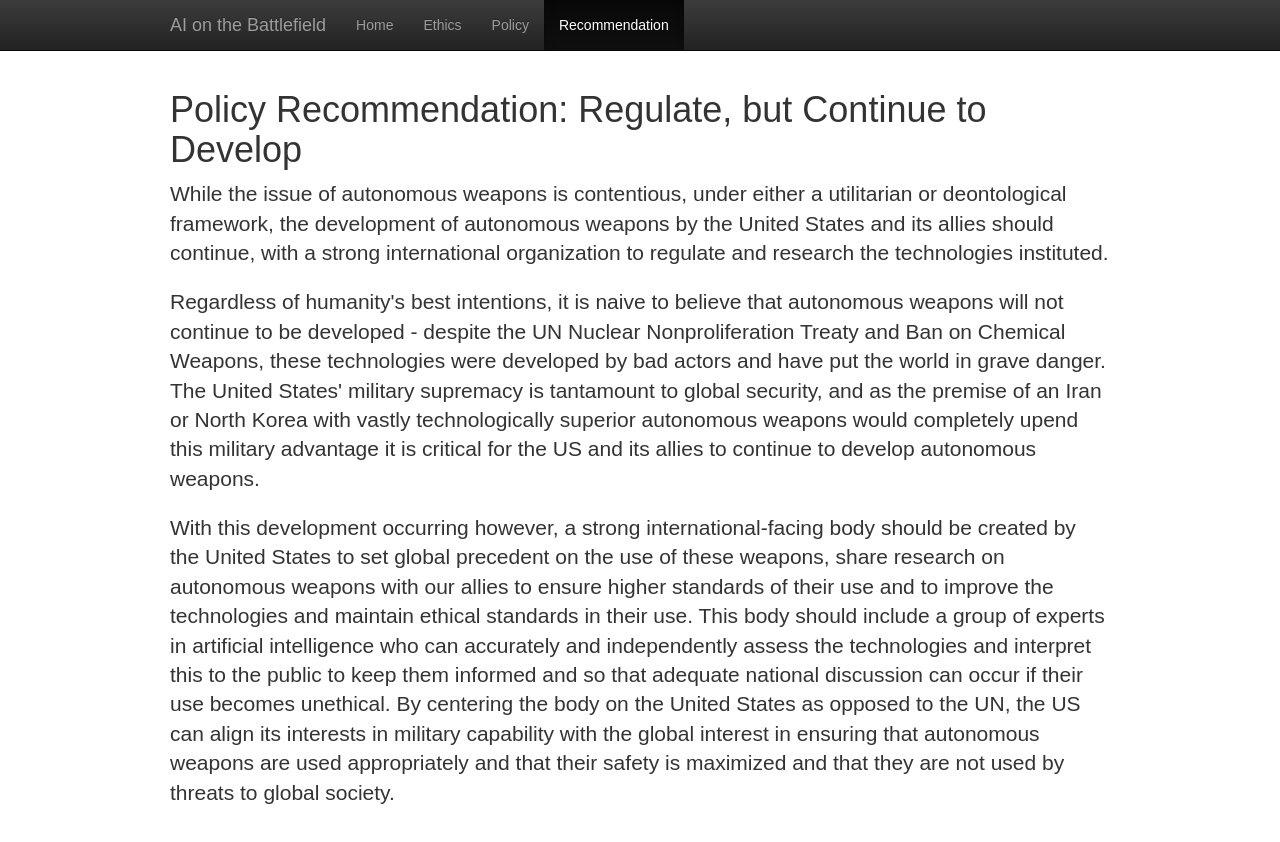
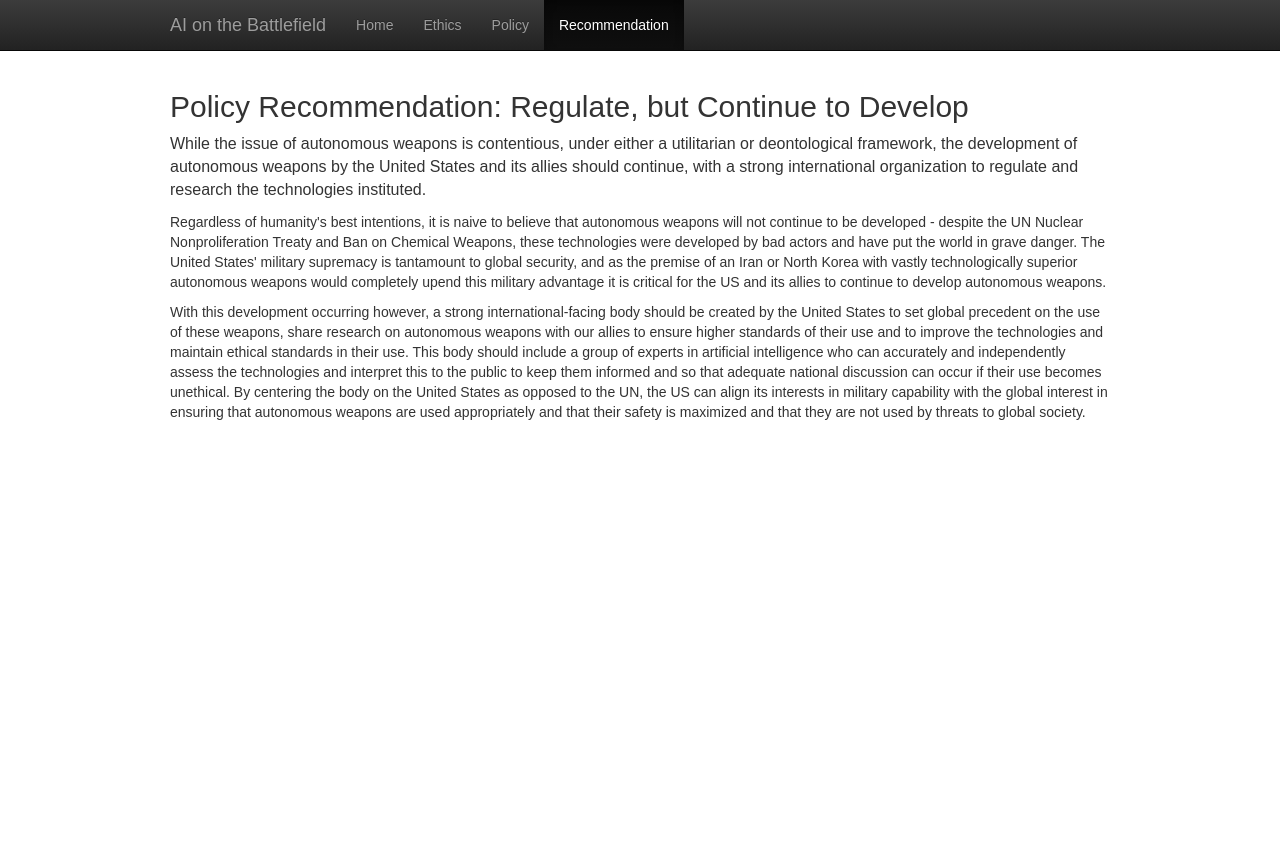
Before and after one commit to ttru/CS181, a plain HTML site: page recommendation.html in a window 1280 px wide. After the commit the page ends 800 px from the top, so only its background shows below. Drawn offline with nearby package versions, Linux system fonts and the light colour scheme.

Commit message:
fixed appearance of recommendation to match other pages

```diff
--- a/recommendation.html
+++ b/recommendation.html
@@ -46,11 +46,11 @@
     </nav>
 
     <div class="container theme-showcase" role="main">
-      <h1>Policy Recommendation: Regulate, but Continue to Develop</h1>
-      <p class="lead">While the issue of autonomous weapons is contentious, under either a utilitarian or deontological framework, the development of autonomous weapons by the United States and its allies should continue, with a strong international organization to regulate and research the technologies instituted.</p>
-      <p class="lead">Regardless of humanity's best intentions, it is naive to believe that autonomous weapons will not continue to be developed - despite the UN Nuclear Nonproliferation Treaty and Ban on Chemical Weapons, these technologies were developed by bad actors and have put the world in grave danger. The United States' military supremacy is tantamount to global security, and as the premise of an Iran or North Korea with vastly technologically superior autonomous weapons would completely upend this military advantage it is critical for the US and its allies to continue to develop autonomous weapons.
+      <h2>Policy Recommendation: Regulate, but Continue to Develop</h2>
+      <p class="intro-text">While the issue of autonomous weapons is contentious, under either a utilitarian or deontological framework, the development of autonomous weapons by the United States and its allies should continue, with a strong international organization to regulate and research the technologies instituted.</p>
+      <p>Regardless of humanity's best intentions, it is naive to believe that autonomous weapons will not continue to be developed - despite the UN Nuclear Nonproliferation Treaty and Ban on Chemical Weapons, these technologies were developed by bad actors and have put the world in grave danger. The United States' military supremacy is tantamount to global security, and as the premise of an Iran or North Korea with vastly technologically superior autonomous weapons would completely upend this military advantage it is critical for the US and its allies to continue to develop autonomous weapons.
       </p>
-      <p class="lead">With this development occurring however, a strong international-facing body should be created by the United States to set global precedent on the use of these weapons, share research on autonomous weapons with our allies to ensure higher standards of their use and to improve the technologies and maintain ethical standards in their use. This body should include a group of experts in artificial intelligence who can accurately and independently assess the technologies and interpret this to the public to keep them informed and so that adequate national discussion can occur if their use becomes unethical. By centering the body on the United States as opposed to the UN, the US can align its interests in military capability with the global interest in ensuring that autonomous weapons are used appropriately and that their safety is maximized and that they are not used by threats to global society.</p>
+      <p>With this development occurring however, a strong international-facing body should be created by the United States to set global precedent on the use of these weapons, share research on autonomous weapons with our allies to ensure higher standards of their use and to improve the technologies and maintain ethical standards in their use. This body should include a group of experts in artificial intelligence who can accurately and independently assess the technologies and interpret this to the public to keep them informed and so that adequate national discussion can occur if their use becomes unethical. By centering the body on the United States as opposed to the UN, the US can align its interests in military capability with the global interest in ensuring that autonomous weapons are used appropriately and that their safety is maximized and that they are not used by threats to global society.</p>
     </div> <!-- /container -->
 
     <!-- Bootstrap core JavaScript
```
